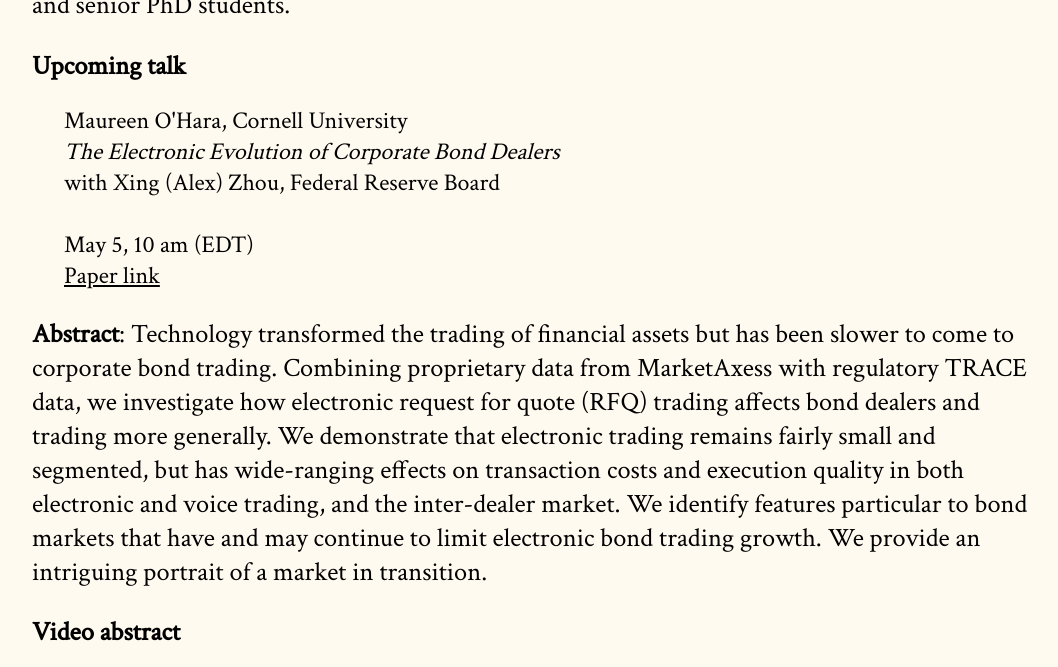
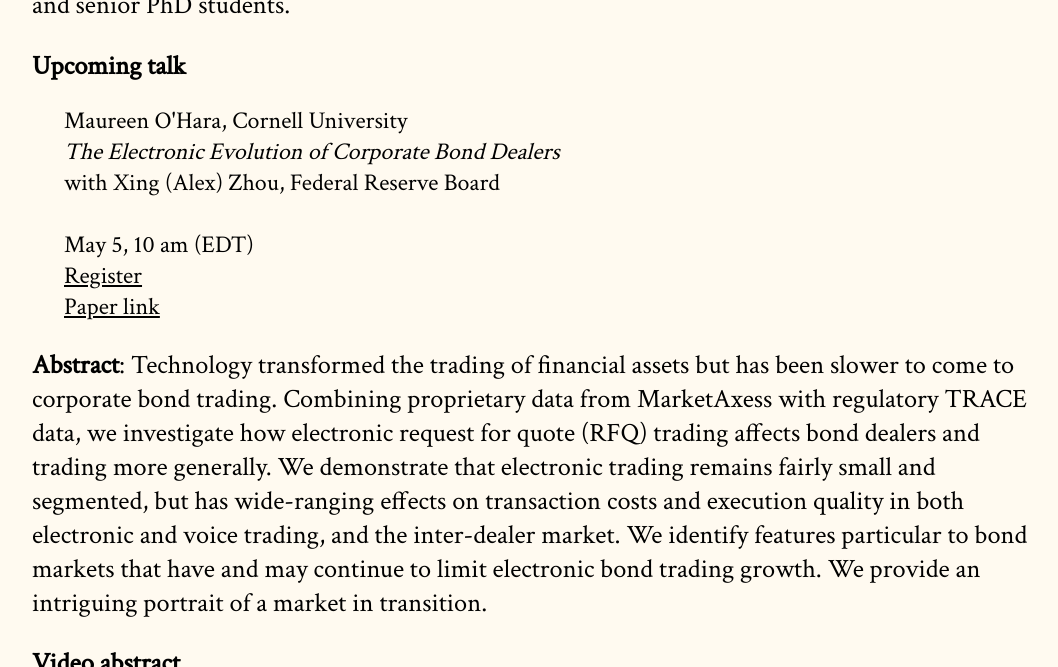
Before and after one commit to cpfiffer/microstructure.exchange, a Jekyll site: the page built from index.md, in a window 1280 px wide and 900 px high, scrolled down 556 px, cut to the strip 0-667 px from the top of the window. Shown: the whole strip, without its empty margins (96-1154 px from the left). Built offline with Jekyll 4.4.1, drawn with Linux system fonts in a browser that asks for light colours; some web fonts are replaced.

Commit message:
Add Maureen's webinar link

```diff
--- a/_config.yml
+++ b/_config.yml
@@ -16,5 +16,5 @@ speaker-info:
   coauthors: "Xing (Alex) Zhou, Federal Reserve Board"
   speaker-date: May 5, 10 am (EDT)
   paper-link: /papers/The Electronic Evolution of Corporate Bond Dealers.pdf
-  # webinar-link: https://stockholmuniversity.zoom.us/webinar/register/WN_1WClo_7qSFS6T-KPeh_eJw
+  webinar-link: https://stockholmuniversity.zoom.us/webinar/register/WN__OjOQCIVSs2e5u8dp11rjQ
   # slides-link: /slides/RanaldoSomogyi_webinar20200428_slides.pdf
```
